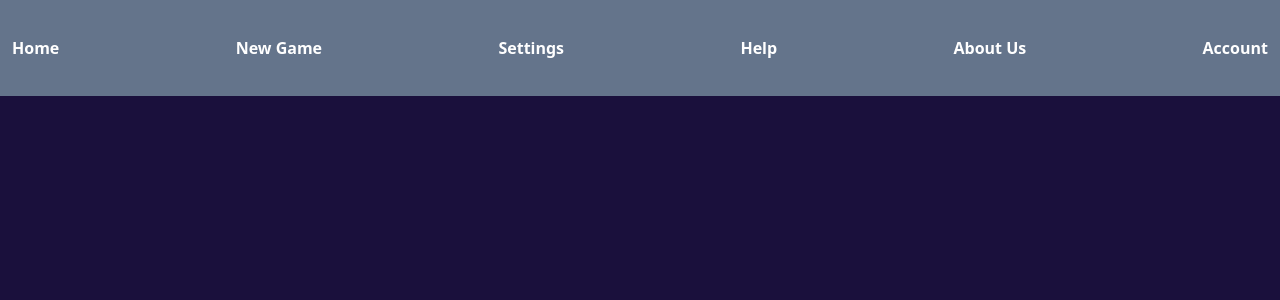
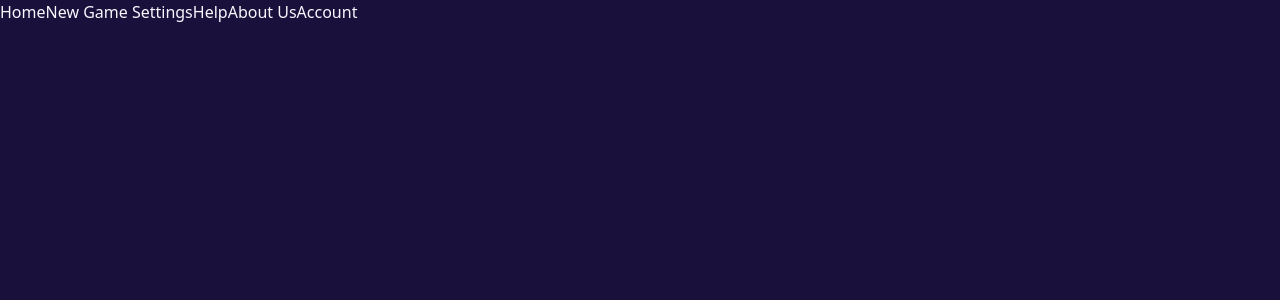
Before and after one commit to johak-at/planspiel, a Nuxt app: page /components/navigation in a window 1280 px wide. Shown: the top 300 px of the page. Built offline with nearby package versions, Linux system fonts and the light colour scheme; no server answers.

Commit message:
Navbar leicht geändert

```diff
--- a/pages/components/footer.vue
+++ b/pages/components/footer.vue
@@ -38,11 +38,9 @@
 
 
 <style>
-
-/* *{
+* {
   outline-width: 1px;
   outline-style: solid;
   outline-color: red;
-} */
-
+}
 </style>
--- a/pages/components/navigation.vue
+++ b/pages/components/navigation.vue
@@ -1,16 +1,11 @@
 <template>
-  <nav class="bg-slate-500 text-white py-6">
-    <ul class="flex justify-between p-3 font-bold">
-      <button><a class="hover:text-red-500">Home</a></button>
-      <button>
-        <a class="hover:text-red-500" href="http://localhost:3000/newgame"
-          >New Game</a
-        >
-      </button>
-      <button><a class="hover:text-red-500">Settings</a></button>
-      <button><a class="hover:text-red-500">Help</a></button>
-      <button><a class="hover:text-red-500">About Us</a></button>
-      <button><a class="hover:text-red-500">Account</a></button>
-    </ul>
-  </nav>
+  <div class="">
+    <a class="hover:text-slate-500">Home</a>
+    <a class="hover:text-slate-500" href="http://localhost:3000/newgame">New Game
+    </a>
+    <a class="hover:text-slate-500">Settings</a>
+    <a class="hover:text-slate-500">Help</a>
+    <a class="hover:text-slate-500">About Us</a>
+    <a class="hover:text-slate-500">Account</a>
+  </div>
 </template>
--- a/pages/index.vue
+++ b/pages/index.vue
@@ -50,9 +50,12 @@ onMounted(async () => {
 
 #app {
   display: grid;
-  grid-template-columns: 1fr 2fr 1fr; /* first column takes one fourth of the space, second column takes three fourths */
-  grid-template-rows: auto auto auto; /* three rows with auto height */
-  gap: 10px; /* gap between grid items */
+  grid-template-columns: 1fr 1.8fr 1.2fr;
+  /* first column takes one fourth of the space, second column takes three fourths */
+  grid-template-rows: auto auto auto;
+  /* three rows with auto height */
+  gap: 10px;
+  /* gap between grid items */
   grid-template-areas:
     ". logo . "
     ". nav1 ."
```
